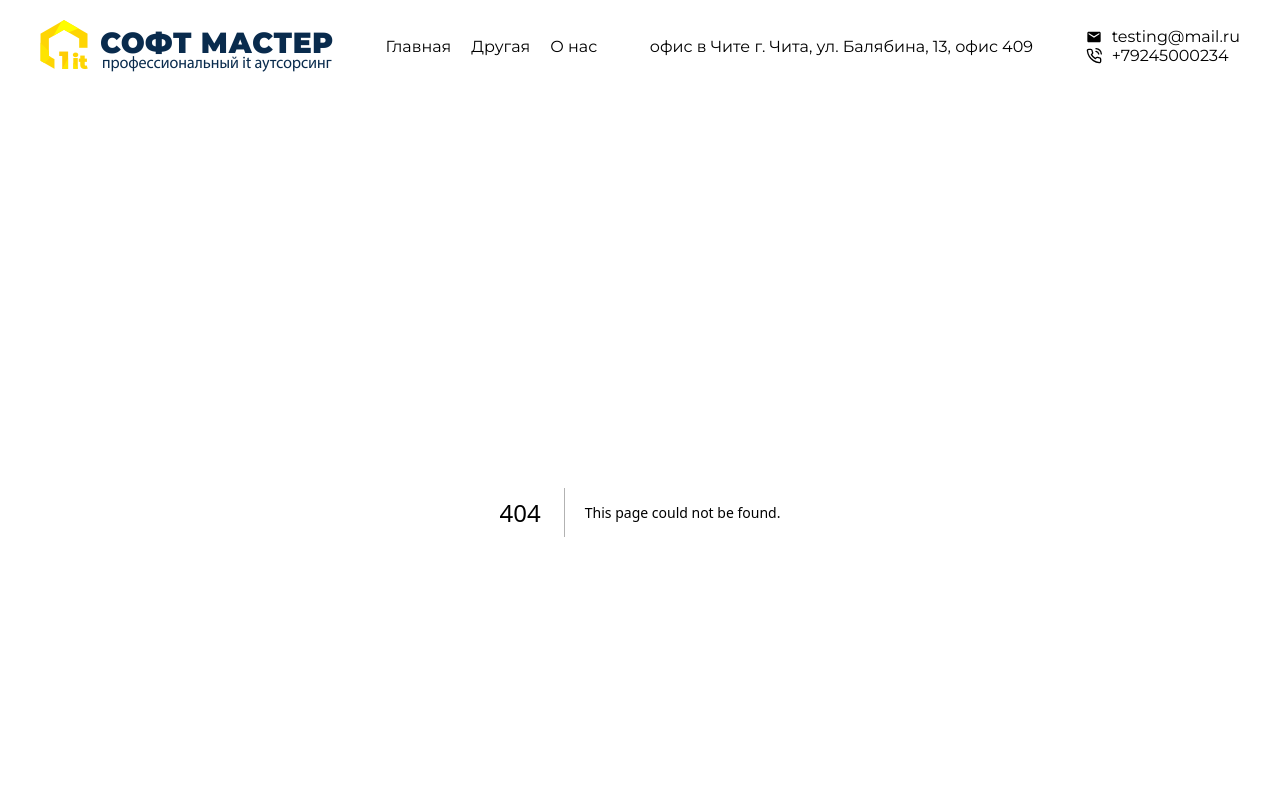
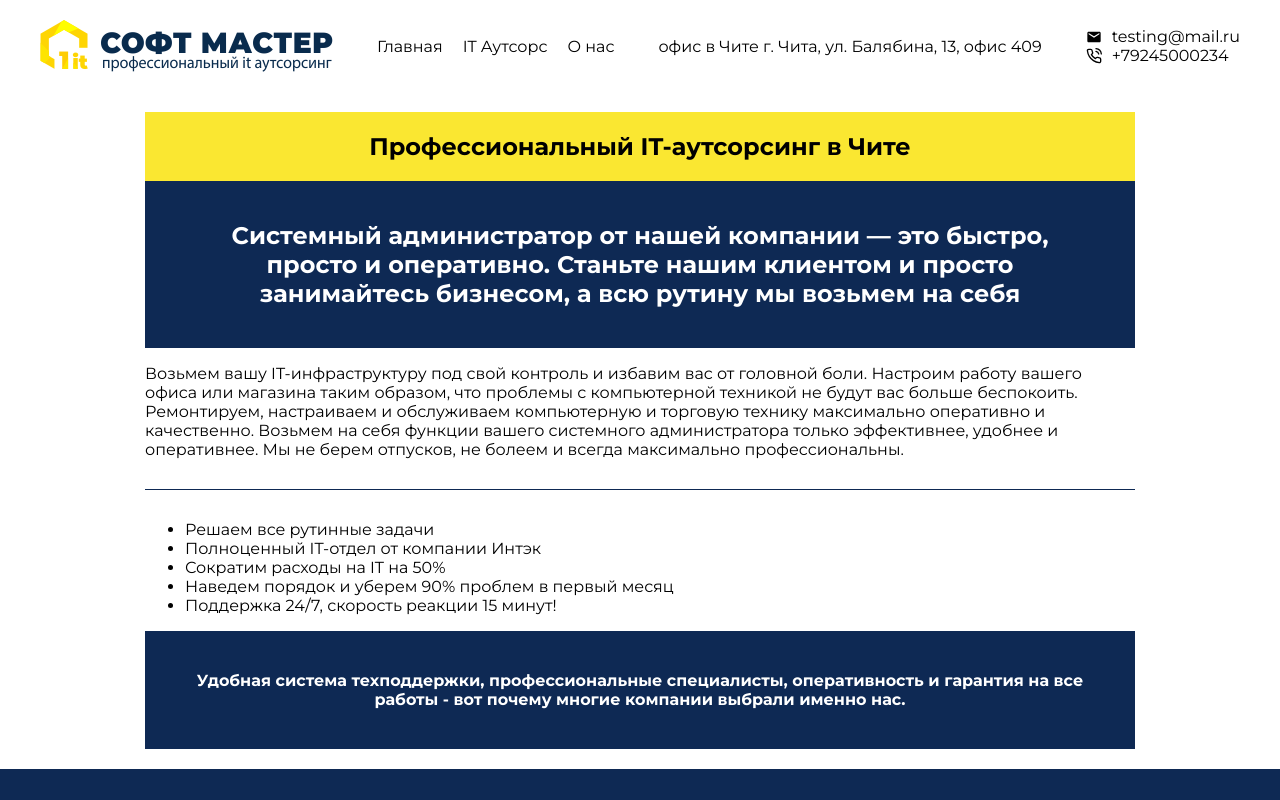
Before and after one commit to EgorBokov/intek, a Next.js app: page /it-outsource in a window 1280 px wide. Before the commit this address had no page. Shown: the top 800 px of the page. Built offline with nearby package versions, Linux system fonts and the light colour scheme.

Commit message:
добавление страницы аутсорса, исправление телефона

```diff
--- a/src/components/widgets/Header/index.tsx
+++ b/src/components/widgets/Header/index.tsx
@@ -25,7 +25,7 @@ export const Header = () => {
                     </div>
                     <div className={styles.contactItem}>
                         <FiPhoneCall />
-                        <a href={`phone:${ContactInfo.phone}`}>{ContactInfo.phone}</a>
+                        <a href={`tel:${ContactInfo.phone}`}>{ContactInfo.phone}</a>
                     </div>
                 </div>
             </div>
--- /dev/null
+++ b/src/pages/it-outsource/index.tsx
@@ -0,0 +1,32 @@
+import { NextPage } from 'next';
+
+import styles from './styles.module.scss';
+
+const ItOutsource: NextPage = () => {
+    return (
+        <div>
+            <div className={styles.mainTitle}>Профессиональный IT-аутсорсинг в Чите</div>
+            <div className={styles.subTitleContainer}>
+                Системный администратор от нашей компании — это быстро, просто и оперативно.
+                Станьте нашим клиентом и просто занимайтесь бизнесом, а всю рутину мы возьмем на себя
+            </div>
+            <p>
+                Возьмем вашу IT-инфраструктуру под свой контроль и избавим вас от головной боли.
+                Настроим работу вашего офиса или магазина таким образом, что проблемы с компьютерной техникой не будут вас больше беспокоить.
+                Ремонтируем, настраиваем и обслуживаем компьютерную и торговую технику максимально оперативно и качественно. Возьмем на себя функции вашего системного администратора только эффективнее, удобнее и оперативнее. Мы не берем отпусков, не болеем и всегда максимально профессиональны.
+            </p>
+            <ul className={styles.servicesList}>
+                <li>Решаем все рутинные задачи</li>
+                <li>Полноценный IT-отдел от компании Интэк</li>
+                <li>Сократим расходы на IT на 50%</li>
+                <li>Наведем порядок и уберем 90% проблем в первый месяц</li>
+                <li>Поддержка 24/7, скорость реакции 15 минут!</li>
+            </ul>
+            <div className={styles.subTitleContainer}>
+                <span className={styles.smallerText}>Удобная система техподдержки, профессиональные специалисты, оперативность и гарантия на все работы - вот почему многие компании  выбрали именно нас.</span>
+            </div>
+        </div>
+    );
+};
+
+export default ItOutsource;
--- /dev/null
+++ b/src/pages/it-outsource/styles.module.scss
@@ -0,0 +1,30 @@
+@import '@/styles/globals.scss';
+
+.mainTitle {
+  background-color: $deep-yellow;
+  font-weight: 700;
+  text-align: center;
+  font-size: 24px;
+  padding: 20px 30px;
+}
+
+.subTitleContainer {
+  background-color: $sub-color;
+  padding: 40px 50px;
+  color: $white;
+  font-weight: 700;
+  text-align: center;
+  font-size: 24px;
+
+  .smallerText {
+    display: block;
+    font-size: 16px;
+    line-height: 1.2;
+  }
+}
+
+.servicesList {
+  margin-top: 30px;
+  border-top: 1px solid $sub-color;
+  padding-top: 30px;
+}
--- a/src/shared/routes/index.ts
+++ b/src/shared/routes/index.ts
@@ -1,6 +1,6 @@
 export const Routes = {
   mainPage: '/',
-  anotherPage: '/another-page',
+  outsource: '/it-outsource',
   testing: '/testing',
 };
 
@@ -11,6 +11,6 @@ export type RouteType = {
 
 export const NavigationBarRoutes: Array<RouteType> = [
     { title: 'Главная', link: Routes.mainPage },
-    { title: 'Другая', link: Routes.anotherPage },
+    { title: 'IT Аутсорс', link: Routes.outsource },
     { title: 'О нас', link: Routes.testing },
 ];
```
